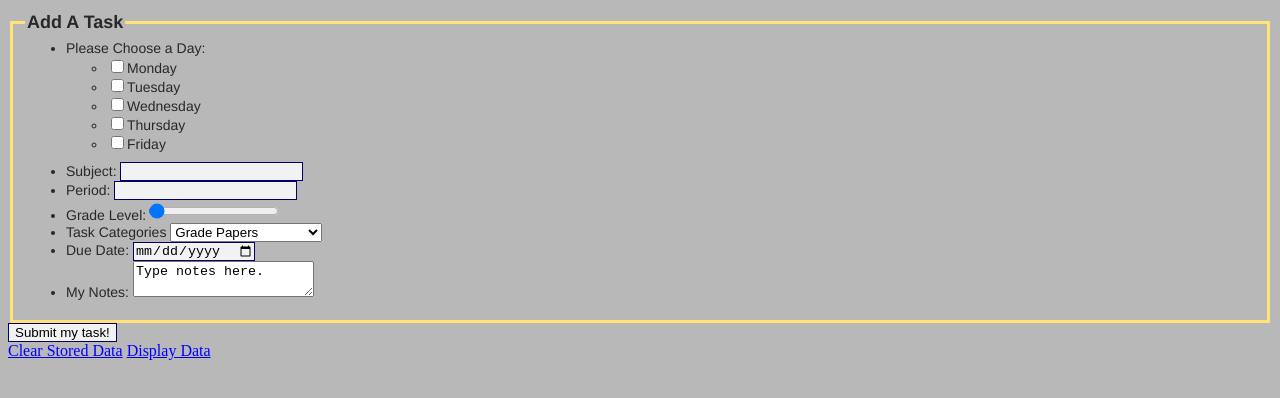
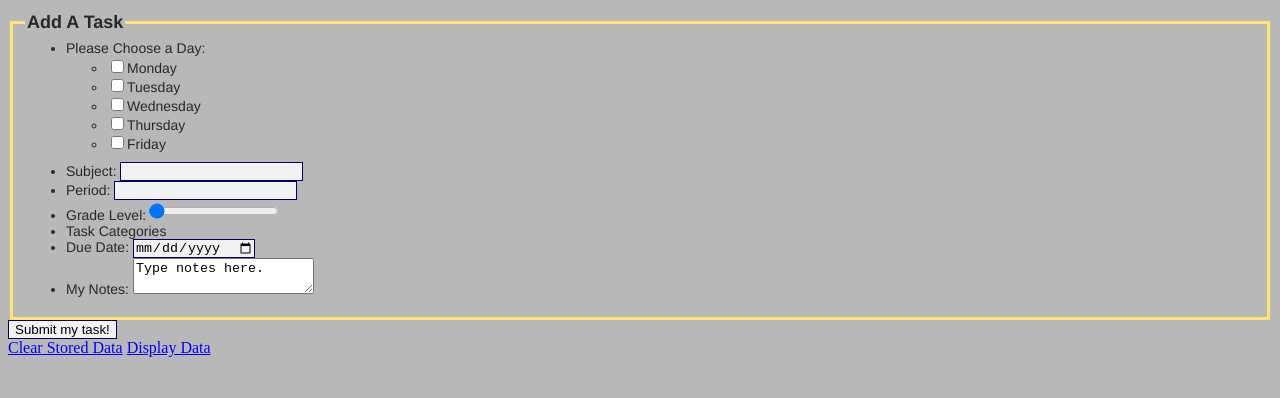
Before and after one commit to marylian/VisualFrameWorks-Project-2, a plain HTML site: page additem.html in a window 1280 px wide. Shown: the part 88-486 px from the top of the page. Drawn offline with Linux system fonts and the light colour scheme.

```diff
--- a/additem.html
+++ b/additem.html
@@ -39,19 +39,18 @@
 					<li>
 						Grade Level:<input type="range" name="range1" min="1" max="12" step="1" value="0" />
 					</li>
-					<li>
-						<label for="categories"> Task Categories</label>
-						<select id="categories">
+					<li id="categories"><label for="categories"> Task Categories</label>
+<!--				<select >
 							<optgroup label="Choose a task">
-								<option value="Grade Papers">Grade Papers</option>
+							<option value="Grade Papers">Grade Papers</option>
 								<option value="Contact Parents">Contact Parents</option>
 								<option value="Meetings">Meetings</option>
 								<option value="Write Lesson Plans">Write Lesson Plans</option>
 								<option value="Test">Test</option>
-								<option value="Project">Project</option>
+								<option value="Projects">Projects</option>
 								<option value="Other">Other</option>
 							</optgroup>
-						</select>
+						</select>-->
 					</li>
 					<li>
 						Due Date: <input type="date" name="Due Date" />
@@ -61,7 +60,7 @@
 					</li>
 				</ul>
 			</fieldset>
-			<input type="submit" id="tasksubmit" value="Submit my task!"/>
+			<input type="submit" id="taskSubmit" value="Submit my task!"/>
 		</form>
 		<a href="url" id="clearTask">Clear Stored Data</a>
 		<a href="url" id="displayTask">Display Data</a>
```
